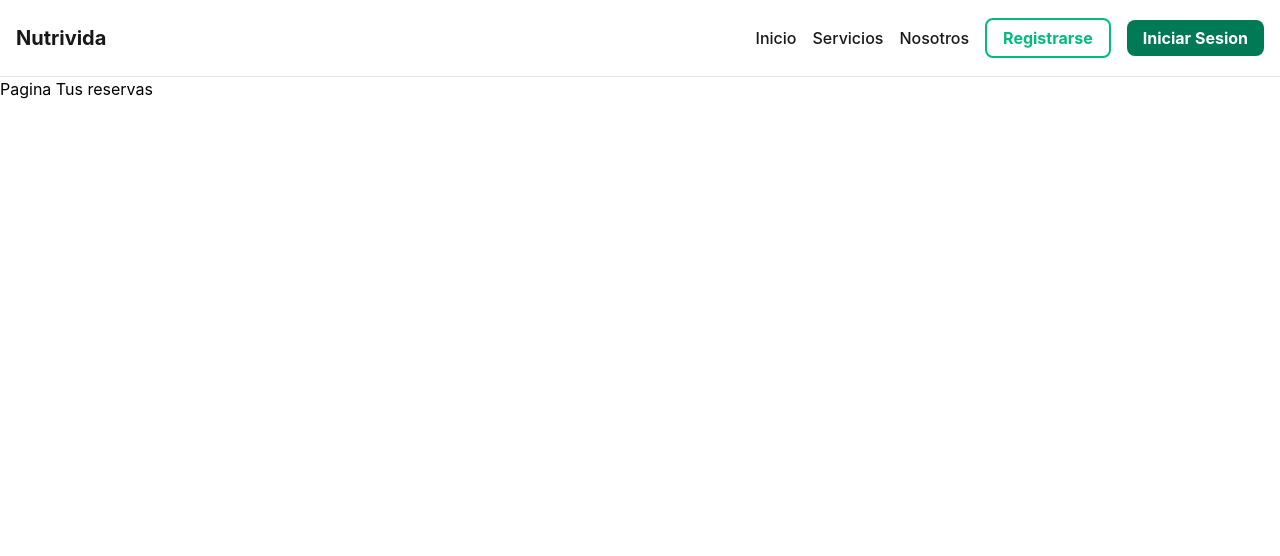
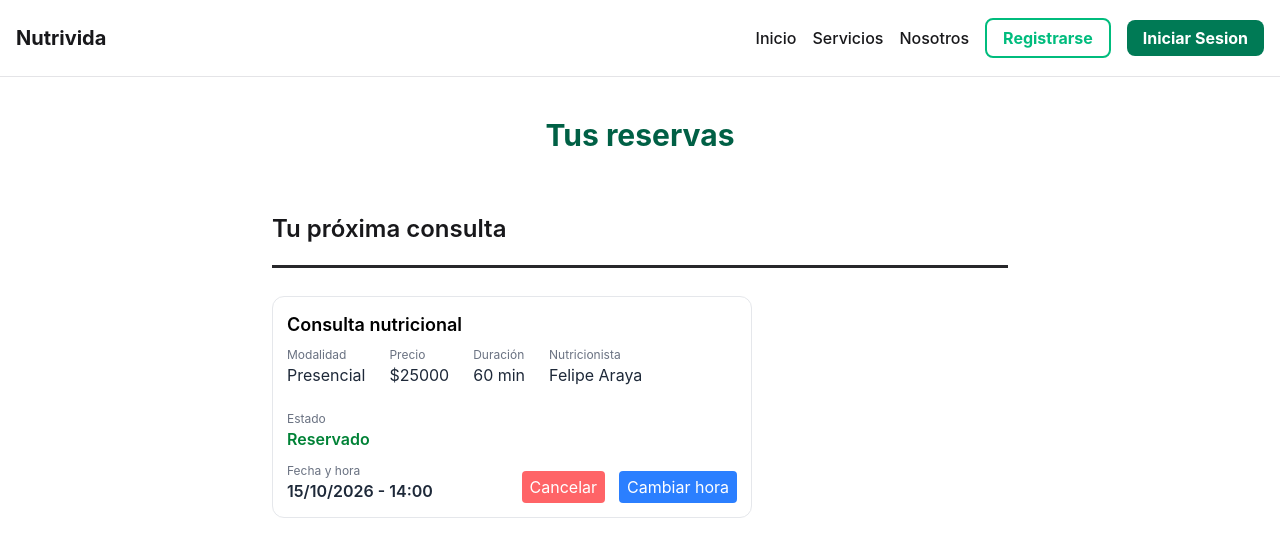
Before and after one commit to macayul-boop/Nutrivida, a React (Vite) app in the folder nutrivida/: page /tusReservas in a window 1280 px wide. Shown: the top 556 px of the page. Built offline with nearby package versions, Linux system fonts and the light colour scheme.

Commit message:
Se agrega vista Editar y cancelar reservas

```diff
--- a/nutrivida/src/pages/cliente/TusReservas.jsx
+++ b/nutrivida/src/pages/cliente/TusReservas.jsx
@@ -1,6 +1,205 @@
+import { useState } from "react"
+import FormularioEditarReserva from "../../componente/FormularioEditarReserva"
+import ModalConfirmacion from "../../componente/ModalConfirmacion"
+const RESERVAS_INICIALES = [
+    {
+        id: 1,
+        idCliente: 7,
+        nombreCliente: "Eduardo",
+        rutCliente: "123456789",
+        idConsulta: 1,
+        nombreConsulta: "Consulta nutricional",
+        modalidad: "Presencial",
+        precio: 25000,
+        duracion: 60,
+        idNutricionista: 6,
+        nombreNutricionista: "Felipe Araya",
+        fecha: "15/10/2026",
+        horaInicio: "14:00",
+        estado: "Reservado"
+    }
+]
+
+function ReservaCliente({datos, onEditar, onCancelar}){
+
+    return(
+        <article className="max-w-[30rem] w-full border border-gray-200 rounded-xl p-3.5">
+            <h3 className="font-semibold text-lg">
+                {datos.nombreConsulta}
+            </h3>
+
+            <section className="w-full mt-2 flex gap-4 sm:gap-6 flex-wrap">
+                <div>
+                    <p className="text-xs text-gray-500">
+                        Modalidad
+                    </p>
+                    <p className="text-gray-800">
+                        {datos.modalidad}
+                    </p>
+                </div>
+
+                <div>
+                    <p className="text-xs text-gray-500">
+                        Precio
+                    </p>
+                    <p className="text-gray-800">
+                        ${datos.precio}
+                    </p>
+                </div>
+
+                <div>
+                    <p className="text-xs text-gray-500">
+                        Duración
+                    </p>
+                    <p className="text-gray-800">
+                        {datos.duracion} min
+                    </p>
+                </div>
+
+                <div>
+                    <p className="text-xs text-gray-500">
+                        Nutricionista
+                    </p>
+                    <p className="text-gray-800">
+                        {datos.nombreNutricionista}
+                    </p>
+                </div>
+                <div>
+                    <p className="text-xs text-gray-500">
+                        Estado
+                    </p>
+
+                    <p className={
+                        datos.estado === "Cancelado"
+                            ? "text-red-500 font-semibold"
+                            : "text-green-700 font-semibold"
+                    }>
+                        {datos.estado}
+                    </p>
+                </div>
+            </section>
+
+            <section className="mt-3 flex justify-between flex-wrap gap-5">
+                <div>
+                    <p className="text-xs text-gray-500">
+                        Fecha y hora
+                    </p>
+                    <p className="text-gray-800 font-semibold">
+                        {datos.fecha} - {datos.horaInicio}
+                    </p>
+                </div>
+
+                <div className="flex items-end gap-3.5">
+                    <button
+                        onClick={onCancelar}
+                        className="bg-red-400 hover:bg-red-500 text-white py-1 px-2 rounded-sm cursor-pointer"
+                    >
+                        Cancelar
+                    </button>
+
+                    <button
+                        onClick={onEditar}
+                        className="bg-blue-500 hover:bg-blue-600 text-white py-1 px-2 rounded-sm cursor-pointer"
+                    >
+                        Cambiar hora
+                    </button>
+                </div>
+            </section>
+        </article>
+    )
+}
+
 function TusReservas(){
+    const [reservas, setReservas] = useState(RESERVAS_INICIALES)
+    const [reservaEditar, setReservaEditar] = useState(null)
+    const [modalEditarReserva, setModalEditarReserva] = useState(false)
+    const [modalCancelarReserva, setModalCancelarReserva] = useState(false)
+    const [reservaCancelar, setReservaCancelar] = useState(null)
+    const mostrarModalEditar = (reserva)=>{
+        setModalEditarReserva(!modalEditarReserva)
+        setReservaEditar(reserva)
+    }
+
+    const editarReserva = (reserva)=>{
+        setReservas(
+            reservas.map((value)=>
+                value.id === reserva.id
+                    ? {...value, ...reserva}
+                    : value
+            )
+        )
+    }
+    const mostrarModalCancelar = (idReserva)=>{
+        setModalCancelarReserva(!modalCancelarReserva)
+        setReservaCancelar(idReserva)
+    }
+
+    const cancelarReserva = ()=>{
+        const nuevaLista = reservas.map((value)=>{
+            if(value.id === reservaCancelar){
+                value.estado = "Cancelado"
+            }
+
+            return value
+        })
+
+        setReservas(nuevaLista)
+        setReservaCancelar(null)
+        setModalCancelarReserva(!modalCancelarReserva)
+    }
     return(
-        <h1>Pagina Tus reservas</h1>
+        <div>
+            <main className="w-full pb-10">
+
+                <section className="max-w-3xl mx-auto">
+                    <h1 className="text-center text-3xl text-emerald-800 font-bold py-10">
+                        Tus reservas
+                    </h1>
+                </section>
+
+                <section className="max-w-3xl mx-auto px-4">
+
+                    <section className="w-full border-b-3 border-zinc-800">
+                        <h2 className="text-center sm:text-start text-2xl font-semibold py-5 text-zinc-900">
+                            Tu próxima consulta
+                        </h2>
+                    </section>
+
+                    <section className="mt-7 flex flex-col gap-4">
+                        {reservas.map((value)=>(
+                            <ReservaCliente
+                                key={value.id}
+                                datos={value}
+                                onEditar={()=> mostrarModalEditar(value)}
+                                onCancelar={()=> mostrarModalCancelar(value.id)}
+                            />
+                        ))}
+                    </section>
+
+                </section>
+
+            </main>
+
+            {modalEditarReserva &&
+                <FormularioEditarReserva
+                    datos={reservaEditar}
+                    onCerrarModal={()=> setModalEditarReserva(!modalEditarReserva)}
+                    onGuardar={editarReserva}
+                />
+            }
+
+            {modalCancelarReserva &&
+                <ModalConfirmacion
+                    titulo={"¿Estas seguro de que quieres cancelar la reserva?"}
+                    onCancelar={()=>{
+                        setModalCancelarReserva(!modalCancelarReserva)
+                        setReservaCancelar(null)
+                    }}
+                    onEvento={()=> cancelarReserva()}
+                    textEvento={"Cancelar reserva"}
+                />
+            }
+        </div>
     )
 }
 
```
